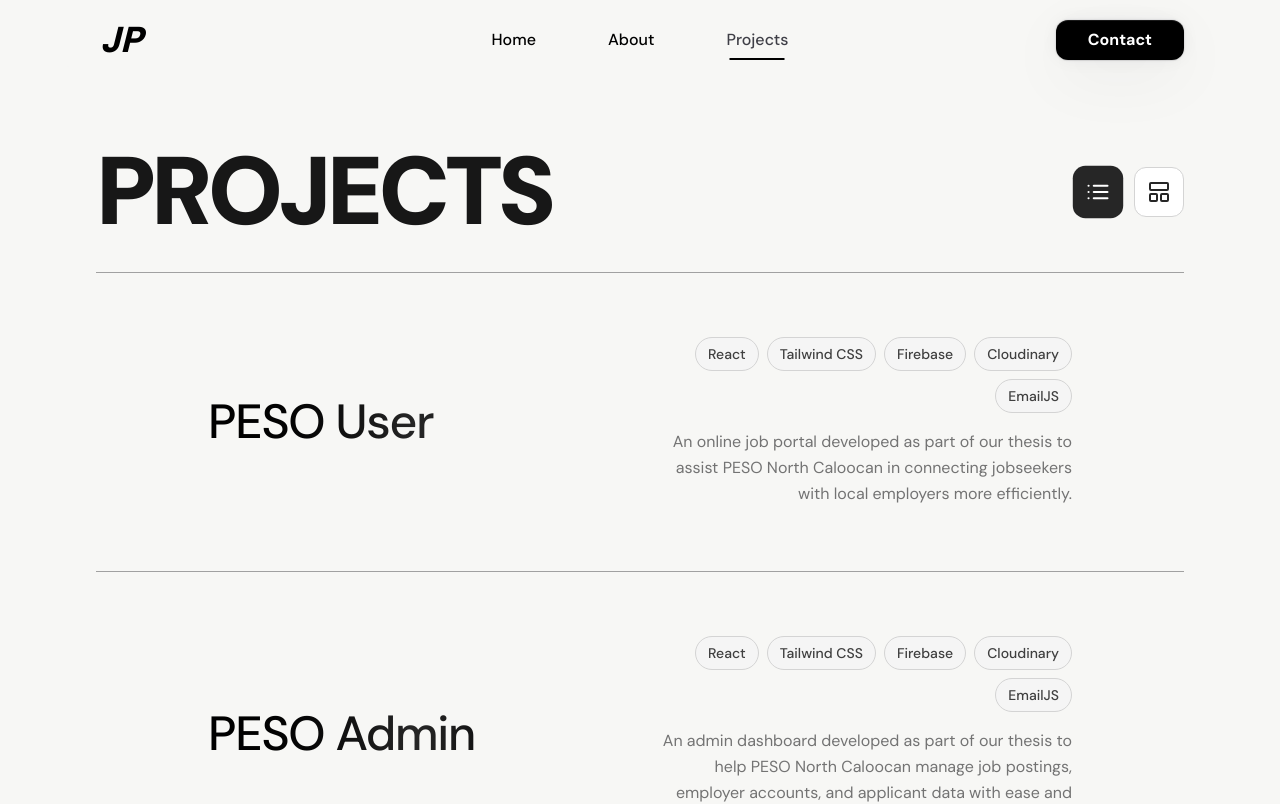
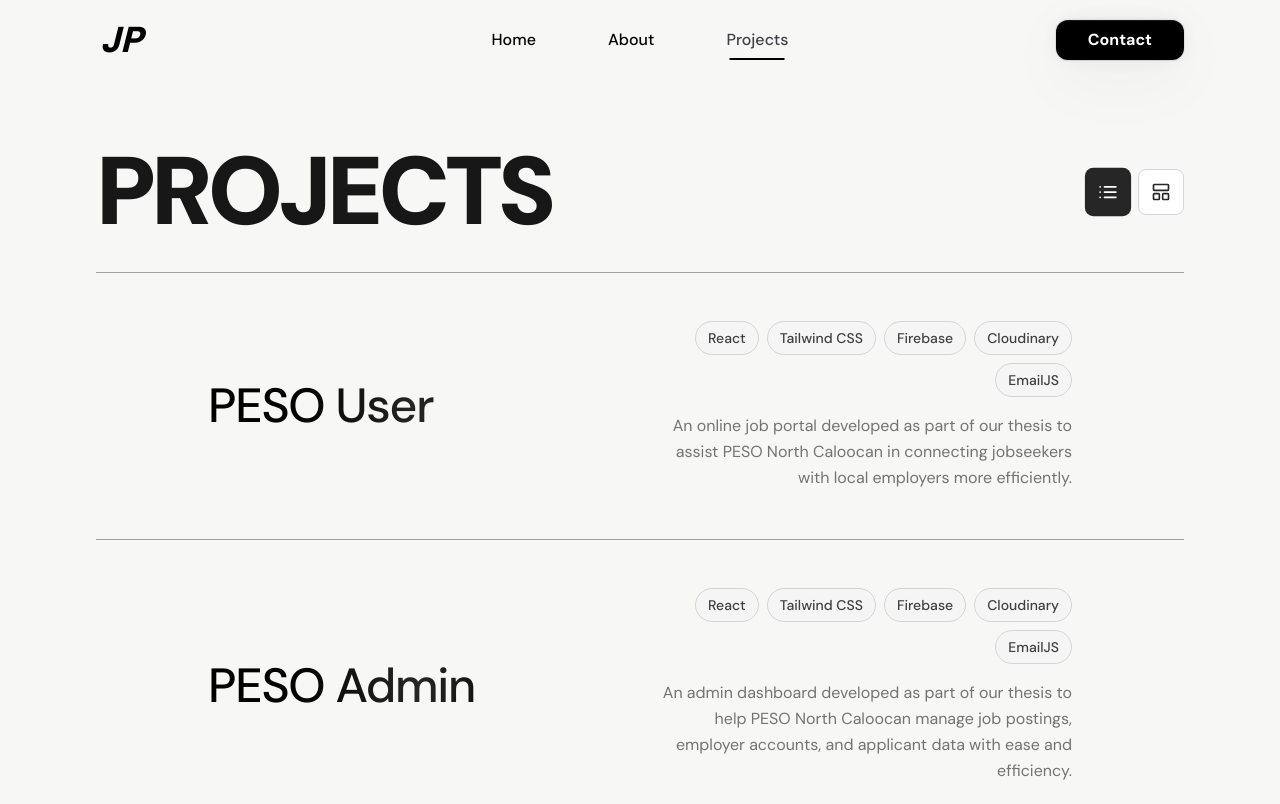
Before and after one commit to JohnPaulPacatang/portfolio, a Next.js app: page /projects in a window 1280 px wide. Shown: the top 804 px of the page. Built offline with nearby package versions, Linux system fonts and the light colour scheme.

Commit message:
hover bug

```diff
--- a/src/app/components/Projects.tsx
+++ b/src/app/components/Projects.tsx
@@ -64,6 +64,7 @@ const Projects: React.FC = () => {
       description:
         "My first personal portfolio showcasing web projects, skills, and experience as an aspiring front-end developer.",
     },
+
   ];
 
   useEffect(() => {
--- a/src/app/projects/ProjectsGridView.tsx
+++ b/src/app/projects/ProjectsGridView.tsx
@@ -2,22 +2,24 @@
 import React from "react";
 import Image from "next/image";
 import { Project } from "./ProjectsData";
-import Link from "next/link";
+import FadeIn from "@/app/components/animations/FadeIn";
 
-interface GridViewProps {
+interface ProjectGridViewProps {
   projects: Project[];
+  handleViewClick: (link: string) => void;
 }
 
-const ProjectsGridView: React.FC<GridViewProps> = ({ projects }) => {
+const ProjectGridView: React.FC<ProjectGridViewProps> = ({
+  projects,
+  handleViewClick,
+}) => {
   return (
     <div className="grid grid-cols-1 sm:grid-cols-2 lg:grid-cols-3 gap-6">
-      {projects.map((project, index) => (
-        <Link
-          key={index}
-          href={project.link}
-          target="_blank"
-          rel="noopener noreferrer"
+      {projects.map((project: Project, index: number) => (
+        <FadeIn key={index} delay={index * 0.05}>
+          <div
             className="bg-neutral-100 p-4 lg:p-6 rounded-lg hover:shadow-xl transition relative group cursor-pointer block"
+            onClick={() => handleViewClick(project.link)}
           >
             <div
               key={index}
@@ -36,7 +38,7 @@ const ProjectsGridView: React.FC<GridViewProps> = ({ projects }) => {
                 {project.description}
               </p>
               <div className="flex flex-wrap gap-2">
-              {project.techStack.map((tech, i) => (
+                {project.techStack.map((tech: string, i: number) => (
                   <span
                     key={i}
                     className="inline-block bg-white border border-neutral-300 text-neutral-700 text-xs px-2 py-1 rounded"
@@ -46,10 +48,11 @@ const ProjectsGridView: React.FC<GridViewProps> = ({ projects }) => {
                 ))}
               </div>
             </div>
-        </Link>
+          </div>
+        </FadeIn>
       ))}
     </div>
   );
 };
 
-export default ProjectsGridView;
+export default ProjectGridView;
--- a/src/app/projects/ProjectsLayout.tsx
+++ b/src/app/projects/ProjectsLayout.tsx
@@ -1,13 +1,13 @@
 "use client";
 import React, { useState } from "react";
+import { LayoutPanelTop, List } from "lucide-react";
 import ProjectsData from "./ProjectsData";
-import ProjectsListView from "./ProjectsListView";
-import ProjectsGridView from "./ProjectsGridView";
+import ProjectListView from "./ProjectsListView";
+import ProjectGridView from "./ProjectsGridView";
 import FadeIn from "@/app/components/animations/FadeIn";
-import { LayoutPanelTop, List } from "lucide-react";
 
 const ProjectsLayout: React.FC = () => {
-  const [viewMode, setViewMode] = useState<"list" | "grid">("list");
+  const [viewMode, setViewMode] = useState<'list' | 'grid'>('list');
 
   return (
     <ProjectsData>
@@ -22,53 +22,43 @@ const ProjectsLayout: React.FC = () => {
       }) => (
         <div className="flex items-center justify-center my-8">
           <div className="w-full max-w-[90%] px-4 md:px-6 lg:px-8">
+            <div className="flex justify-between items-center mb-8">
               <FadeIn>
-              <div className="flex justify-between items-center mb-6">
                 <h1 className="text-[2rem] md:text-[4rem] lg:text-[6rem] text-left font-black leading-none tracking-tighter text-neutral-900 select-none uppercase">
                   Projects
                 </h1>
-                <div className="flex gap-3">
+              </FadeIn>
+
+              <FadeIn delay={0.1}>
+                <div className="flex gap-2">
                   <button
-                    onClick={() => setViewMode("list")}
-                    className={`p-3 rounded-xl transition-all duration-300
-                    ${
-                      viewMode === "list"
+                    onClick={() => setViewMode('list')}
+                    className={`p-3 rounded-lg transition-all duration-300 flex items-center justify-center ${
+                      viewMode === 'list'
                         ? "bg-neutral-800 text-white scale-105"
                         : "bg-white text-neutral-800 hover:bg-neutral-100 border border-neutral-300"
                     }`}
-                    title="List View"
+                    aria-label="List view"
                   >
-                    <List size={24} />
+                    <List size={20} />
                   </button>
-
                   <button
-                    onClick={() => setViewMode("grid")}
-                    className={`p-3 rounded-xl transition-all duration-300
-                    ${
-                      viewMode === "grid"
+                    onClick={() => setViewMode('grid')}
+                    className={`p-3 rounded-lg transition-all duration-300 flex items-center justify-center ${
+                      viewMode === 'grid'
                         ? "bg-neutral-800 text-white scale-105"
                         : "bg-white text-neutral-800 hover:bg-neutral-100 border border-neutral-300"
                     }`}
-                    title="Grid View"
+                    aria-label="Grid view"
                   >
-                    <LayoutPanelTop size={24} />
+                    <LayoutPanelTop size={20} />
                   </button>
                 </div>
+              </FadeIn>
             </div>
-            </FadeIn>
 
-            <div className="relative my-8">
-              {/* List View */}
-              <div className={`
-                  transition-all duration-500 ease-in-out
-                  ${
-                    viewMode === "list"
-                      ? "opacity-100 scale-100"
-                      : "opacity-0 scale-95 absolute inset-0 pointer-events-none"
-                  }
-                `}
-              >
-                <ProjectsListView
+            {viewMode === 'list' ? (
+              <ProjectListView
                 projects={projects}
                 hoveredProject={hoveredProject}
                 displayPosition={displayPosition}
@@ -77,21 +67,12 @@ const ProjectsLayout: React.FC = () => {
                 handleMouseLeave={handleMouseLeave}
                 handleViewClick={handleViewClick}
               />
-              </div>
-
-              {/* Grid View */}
-              <div className={`
-                  transition-all duration-500 ease-in-out
-                  ${
-                    viewMode === "grid"
-                      ? "opacity-100 scale-100"
-                      : "opacity-0 scale-95 absolute inset-0 pointer-events-none"
-                  }
-                `}
-              >
-                <ProjectsGridView projects={projects} />
-              </div>
-            </div>
+            ) : (
+              <ProjectGridView
+                projects={projects}
+                handleViewClick={handleViewClick}
+              />
+            )}
           </div>
         </div>
       )}
--- a/src/app/projects/ProjectsListView.tsx
+++ b/src/app/projects/ProjectsListView.tsx
@@ -1,20 +1,21 @@
 "use client";
 import React from "react";
 import Image from "next/image";
+import { Project } from "./ProjectsData";
+import FadeIn from "@/app/components/animations/FadeIn";
 import Magnet from "@/app/components/ui/Magnet";
-import { Project } from "./ProjectsData";
 
-interface ListViewProps {
+interface ProjectListViewProps {
   projects: Project[];
   hoveredProject: number | null;
   displayPosition: { x: number; y: number };
-  handleMouseMove: (e: React.MouseEvent<HTMLDivElement, MouseEvent>, index: number) => void;
+  handleMouseMove: (e: React.MouseEvent<HTMLDivElement>,index: number) => void;
   handleMouseEnter: (index: number) => void;
   handleMouseLeave: () => void;
   handleViewClick: (link: string) => void;
 }
 
-const ProjectsListView: React.FC<ListViewProps> = ({
+const ProjectListView: React.FC<ProjectListViewProps> = ({
   projects,
   hoveredProject,
   displayPosition,
@@ -24,11 +25,12 @@ const ProjectsListView: React.FC<ListViewProps> = ({
   handleViewClick,
 }) => {
   return (
-    <>
-      {projects.map((project, index) => (
+    <div className="my-8">
+      {projects.map((project: Project, index: number) => (
+        <FadeIn key={index} delay={index * 0.01}>
           <div
             key={index}
-          className="border-t border-neutral-400 w-full py-16 relative cursor-pointer transition-all duration-500 hover:bg-neutral-50 group"
+            className="border-t border-neutral-400 w-full py-12 relative cursor-pointer transition-all duration-500 hover:bg-neutral-50 group"
             onMouseMove={(e) => handleMouseMove(e, index)}
             onMouseEnter={() => handleMouseEnter(index)}
             onMouseLeave={handleMouseLeave}
@@ -42,7 +44,7 @@ const ProjectsListView: React.FC<ListViewProps> = ({
 
               <div className="flex-1 text-center md:text-right space-y-4 transition-all duration-500 group-hover:scale-105 group-hover:translate-x-2">
                 <div className="flex flex-wrap gap-2 justify-center md:justify-end">
-                {project.techStack.map((tech, i) => (
+                  {project.techStack.map((tech: string, i: number) => (
                     <span
                       key={i}
                       className="inline-flex items-center px-3 py-1.5 rounded-full text-sm font-medium bg-neutral-100 text-neutral-700 border border-neutral-300 hover:bg-neutral-200 transition-colors duration-200"
@@ -57,24 +59,33 @@ const ProjectsListView: React.FC<ListViewProps> = ({
                 </p>
               </div>
             </div>
-
             {hoveredProject === index && (
               <div
                 className="fixed pointer-events-none z-[9999] transition-opacity duration-200 opacity-100"
                 style={{
                   left: displayPosition.x - 225,
                   top: displayPosition.y - 175,
+                  transform: "translate(0, 0)",
                 }}
               >
-              <div className="bg-black/80 overflow-hidden" style={{ width: "450px", height: "350px" }}>
+                <div
+                  className="bg-black/80 overflow-hidden"
+                  style={{ width: "450px", height: "350px" }}
+                >
                   <div className="absolute inset-0 flex items-center justify-center">
-                  <div className="relative" style={{ width: "400px", height: "300px" }}>
+                    <div
+                      className="relative"
+                      style={{ width: "400px", height: "300px" }}
+                    >
                       <Image
                         src={project.image}
                         alt={`${project.title} preview`}
                         fill
                         className="object-contain rounded-lg"
-                      unoptimized
+                        sizes="400px"
+                        priority={hoveredProject === index}
+                        quality={100}
+                        unoptimized={true}
                       />
                     </div>
                   </div>
@@ -93,9 +104,10 @@ const ProjectsListView: React.FC<ListViewProps> = ({
               </div>
             )}
           </div>
+        </FadeIn>
       ))}
-    </>
+    </div>
   );
 };
 
-export default ProjectsListView;
+export default ProjectListView;
```
Also changed, not shown: src/app/projects/ProjectsData.tsx (+2 -5 lines). Lines whose indentation alone changed are shown as unchanged.
